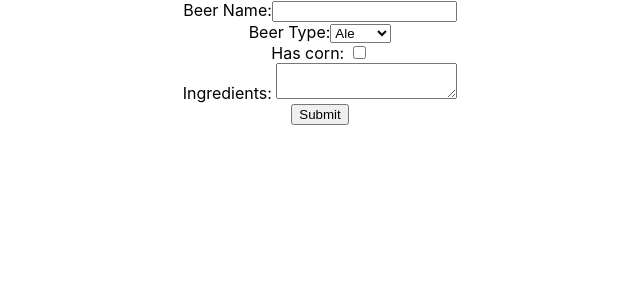
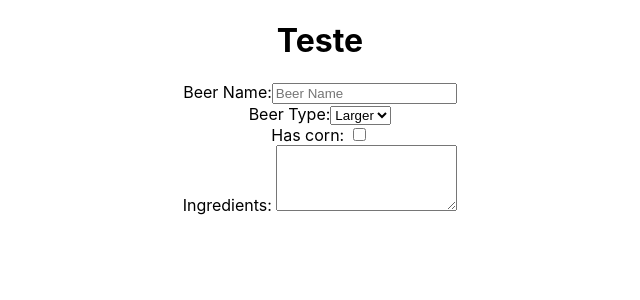
Before and after one commit to psergiovieira/react-exercises, a React (Create React App) app: page / in a window 1280 px wide. Shown: the top 300 px of the page, without its empty margins (320-960 px from the left). Built offline with nearby package versions, Linux system fonts and the light colour scheme.

Commit message:
created the first form using formik

```diff
--- a/src/App.tsx
+++ b/src/App.tsx
@@ -2,11 +2,17 @@ import React from "react";
 import "./App.css";
 import DogDetails from "./DogDetails";
 import CreateBeerForm from "./CreateBeerForm";
+import CreateBeerFormikForm from './CreateBeerFormikForm';
+import BeerEntity from "./BeerEntity";
 
 const App: React.FC = () => {
+  const onSubmit = (beerEntity: BeerEntity): void => {
+    console.log(beerEntity.beerName);
+  }
+
   return (
     <div className="App">
-      <CreateBeerForm />
+      <CreateBeerFormikForm onSubmit={onSubmit} />
     </div>
   );
 };
--- /dev/null
+++ b/src/BeerEntity.ts
@@ -0,0 +1,8 @@
+interface BeerEntity {
+    beerName: string;
+    beerType: string;
+    hasCorn: boolean;
+    ingredients: string;
+}
+
+export default BeerEntity;
--- /dev/null
+++ b/src/CreateBeerFormikForm.tsx
@@ -0,0 +1,84 @@
+import React from "react";
+import {
+  Formik,
+  Form as FormikForm,
+  FormikActions,
+  FormikProps,
+  Field
+} from "formik";
+import BeerEntity from "./BeerEntity";
+
+interface Props {
+  onSubmit: (data: BeerEntity) => void;
+}
+
+const validate = (values: BeerEntity): void => {
+  console.log("validate");
+};
+
+function CreateBeerFormikForm(props: Props) {
+  const beersTypes = ["Larger", "Ale", "Stout", "Malt"];
+  const onSubmit = (values: BeerEntity, actions: FormikActions<BeerEntity>) => {
+    props.onSubmit(values);
+    actions.setSubmitting(false);
+  };
+  const renderHtml = (propsFormik: FormikProps<BeerEntity>) => {
+    return (
+      <FormikForm>
+        <h1>Teste</h1>
+        <label id="idLabelName" htmlFor="idNameBeer">
+          Beer Name:
+        </label>
+        <Field
+          type="text"
+          id="idNameBeer"
+          name="nameBeer"
+          placeholder="Beer Name"
+        />
+
+        <br />
+        <label id="idLabelBeerType" htmlFor="idBeerType">
+          Beer Type:
+        </label>
+        <Field id="idBeerType" name="beerType" component="select">
+          {beersTypes.map(type => (
+            <option key={type} value={type}>
+              {type}
+            </option>
+          ))}
+        </Field>
+
+        <br />
+        <label id="idHasCornLabel" htmlFor="idHasCorn">
+          Has corn:{" "}
+        </label>
+        <Field id="idHasCorn" name="hasCorn" type="checkbox" />
+
+        <br />
+        <label id="idLabelIdIngredients" htmlFor="idIngredients">
+          {" "}
+          Ingredients:{" "}
+        </label>
+        <Field  component="textarea" rows="4" id="idIngredients" name="ingredients" />
+
+        <br />
+      </FormikForm>
+    );
+  };
+
+  return (
+    <Formik
+      initialValues={{
+        beerName: "",
+        beerType: "",
+        hasCorn: false,
+        ingredients: ""
+      }}
+      onSubmit={onSubmit}
+      validate={validate}
+      render={renderHtml}
+    />
+  );
+}
+
+export default CreateBeerFormikForm;
```
Also changed, not shown: package.json (+6 -5 lines), 2 other files (tests, documents, lock files or other folders).
